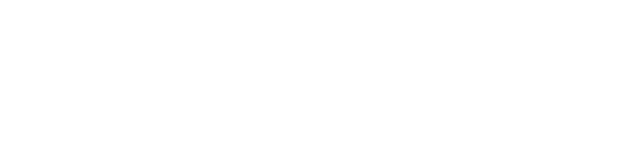
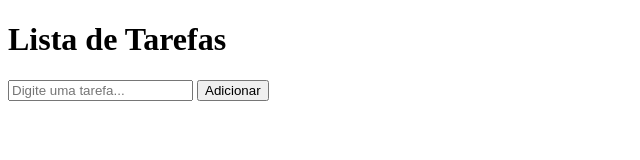
Before and after one commit to DuilioAzevedo/To-Do-List, a website: page index.html in a window 1280 px wide. Shown: the whole page, without its empty margins (0-640 px from the left). Drawn offline with Linux system fonts and the light colour scheme.

Commit message:
html structure

```diff
--- a/index.html
+++ b/index.html
@@ -8,9 +8,12 @@
     <script type="module" src="script.js"></script>
   </head>
   <body>
+    <div class="container">
+      <h1>Lista de Tarefas</h1>
+      <input type="text" id="tarefaInput" placeholder="Digite uma tarefa...">
+      <button id="adicionarBtn">Adicionar</button>
+      <ul id="listaTarefas"></ul>
+  </div>
 
-    <main>
-
-    </main>
   </body>
 </html>
```
Also changed, not shown: 1 other file.
